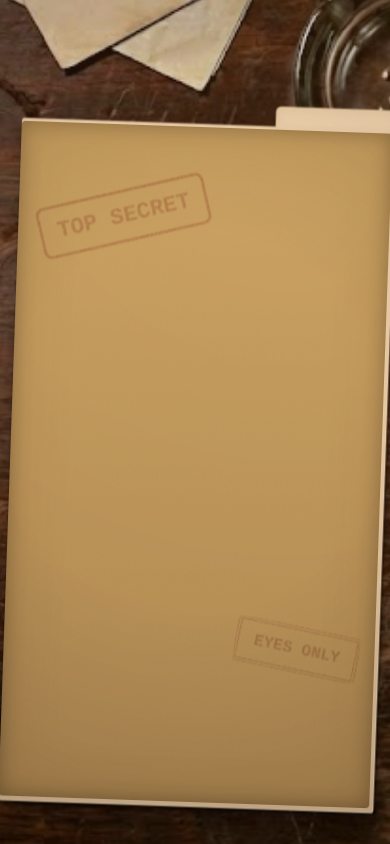
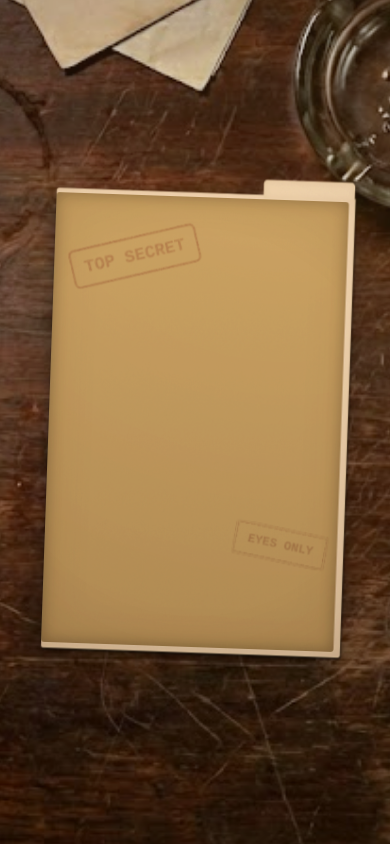
Before and after one commit to Emsurenar/Br-dspel, a plain HTML site: page index.html in a window 390 px wide. Drawn offline with Linux system fonts and the light colour scheme.

Commit message:
buggfixar

```diff
--- a/index.html
+++ b/index.html
@@ -9,7 +9,7 @@
         body, html {
             margin: 0;
             padding: 0;
-            height: 100%;
+            height: 100dvh; /* Mobile viewport fix för adressfältet */
             overflow: hidden; /* Förhindra scroll under animationen */
             font-family: 'Courier New', Courier, monospace;
             background-color: #2c1e1e; /* Mörk grundfärg */
@@ -40,6 +40,10 @@
             transform: scale(1.25); /* Zooma in */
             transition: background 1.5s ease;
             z-index: -1;
+        }
+
+        :root {
+            --dossier-scale: 1;
         }
 
         /* --- 2. MAPPEN (The Asset) --- */
@@ -164,17 +168,17 @@
         @keyframes throwDown {
             0% {
                 opacity: 0;
-                transform: scale(4) rotate(45deg); /* Starta stor (nära kameran) */
+                transform: scale(calc(4 * var(--dossier-scale))) rotate(45deg); /* Starta stor (nära kameran) */
             }
             50% {
                 opacity: 1;
-                transform: scale(0.9) rotate(-3deg); /* Dunsa i bordet */
+                transform: scale(calc(0.9 * var(--dossier-scale))) rotate(-3deg); /* Dunsa i bordet */
             }
             75% {
-                transform: scale(1.02) rotate(4deg); /* Studsa upp lite */
+                transform: scale(calc(1.02 * var(--dossier-scale))) rotate(4deg); /* Studsa upp lite */
             }
             100% {
-                transform: scale(1) rotate(2deg); /* Landa */
+                transform: scale(calc(1 * var(--dossier-scale))) rotate(2deg); /* Landa */
                 opacity: 1;
             }
         }
@@ -493,14 +497,18 @@
 
         /* --- RESPONSIVITET (Mobilanpassning) --- */
         @media (max-width: 768px) {
+            :root {
+                --dossier-scale: 0.75; /* Skala ner mappen proportionerligt */
+            }
+
             .dossier-container {
-                width: 95vw; /* Utnyttja mer bredd */
-                height: 80vh; /* Lite lägre för att rymmas med webbläsar-bars */
-                top: 5vh; /* Centrera bättre vertikalt */
+                /* Behåll fasta dimensioner men skala visuellt */
+                top: 0; /* Låt flexbox centrera den helt */
+                margin: auto;
             }
 
             .paper-sheet {
-                padding: 20px 15px; /* Mindre padding på sidorna */
+                padding: 25px; /* Säkerställ att text inte klipps av rivna kanter */
                 -webkit-overflow-scrolling: touch; /* Mjuk scroll på iOS */
             }
 
@@ -549,6 +557,16 @@
                 left: 50%;
                 top: 5%;
             }
+
+            /* Tap hint animation på mobil (pulserande effekt) */
+            .dossier-container:not(.open) .manila-folder {
+                animation: pulseHint 2s infinite ease-in-out;
+            }
+        }
+
+        @keyframes pulseHint {
+            0%, 100% { transform: scale(1); }
+            50% { transform: scale(1.02); }
         }
     </style>
 </head>
@@ -613,7 +631,7 @@
 
         // Starta rök-generatorn
         // Anpassa frekvens baserat på skärmstorlek för prestanda
-        const smokeInterval = window.innerWidth < 768 ? 300 : 100;
+        const smokeInterval = window.innerWidth < 768 ? 500 : 100;
         setInterval(createSmoke, smokeInterval);
 
         function createSmoke() {
```
